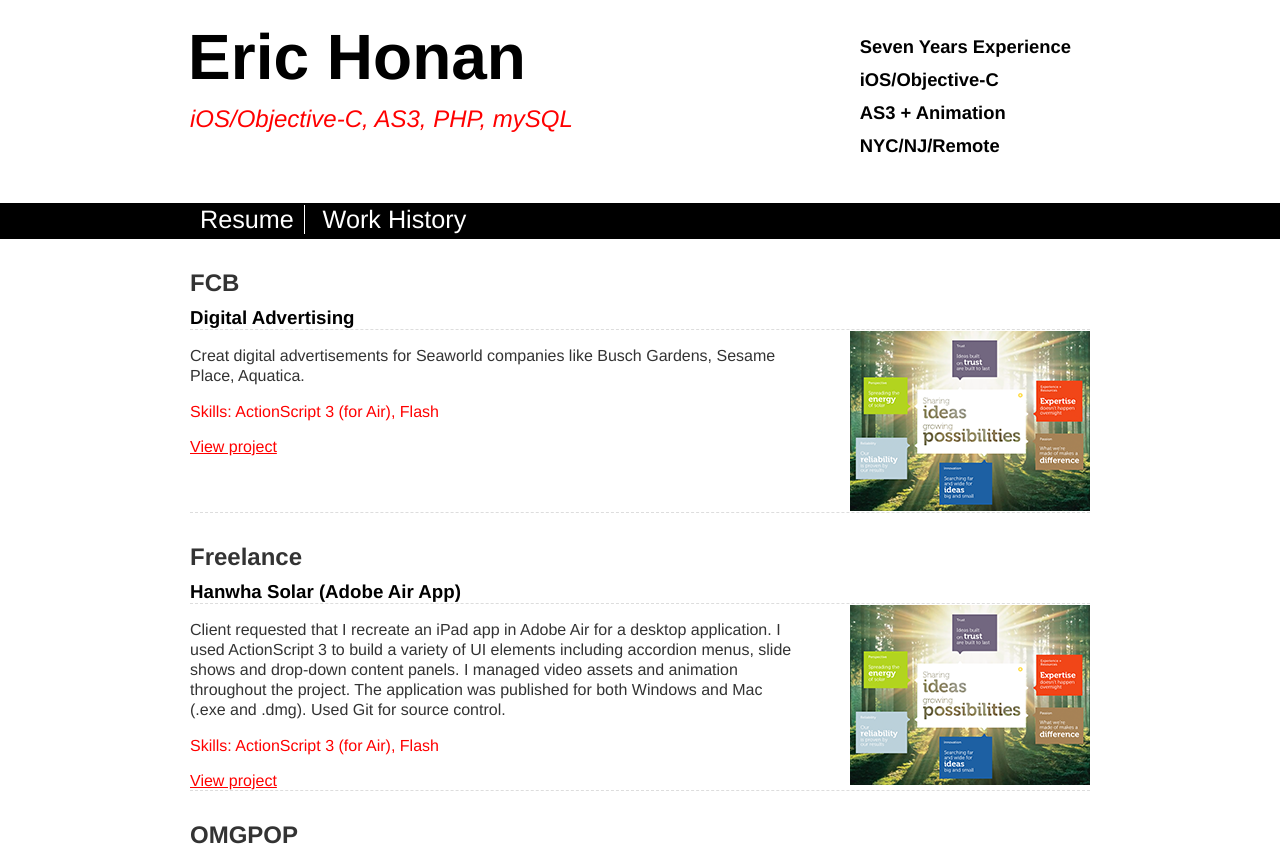
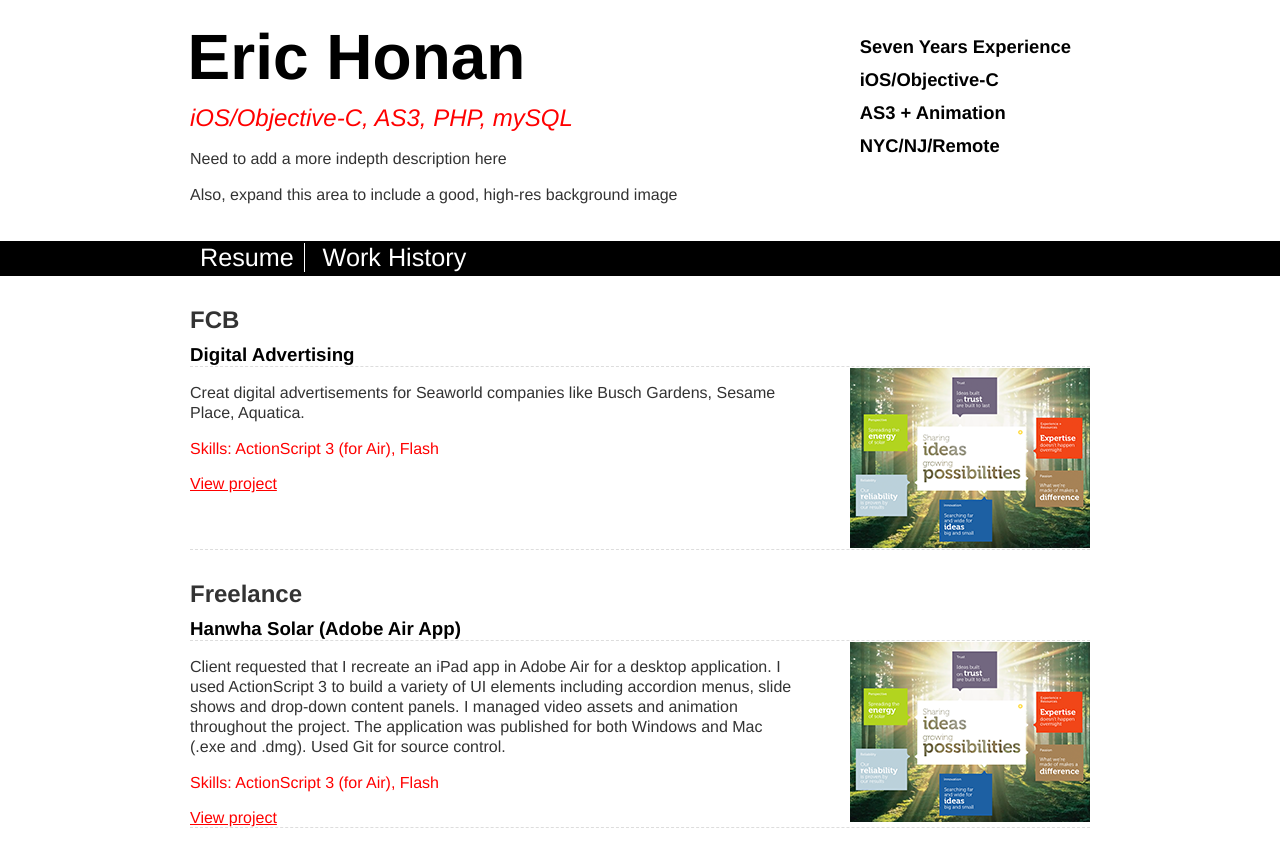
Before and after one commit to erichonan/erichonan.com, a plain HTML site: page index.html in a window 1280 px wide. Shown: the top 852 px of the page. Drawn offline with Linux system fonts and the light colour scheme.

Commit message:
added notes for header

```diff
--- a/index.html
+++ b/index.html
@@ -17,6 +17,8 @@
 		<div id="headerTitle">
 			<h1><a href="index.html">Eric Honan</a></h1>
 			<p class="description"><a href="http://www.erichonan.com">iOS/Objective-C, AS3, PHP, mySQL</a></p>
+			<p>Need to add a more indepth description here</p>
+			<p>Also, expand this area to include a good, high-res background image</p>
 		</div>
 		<div id="headerBulletsContainer">
 			<ul class="headlineBullets">
```
